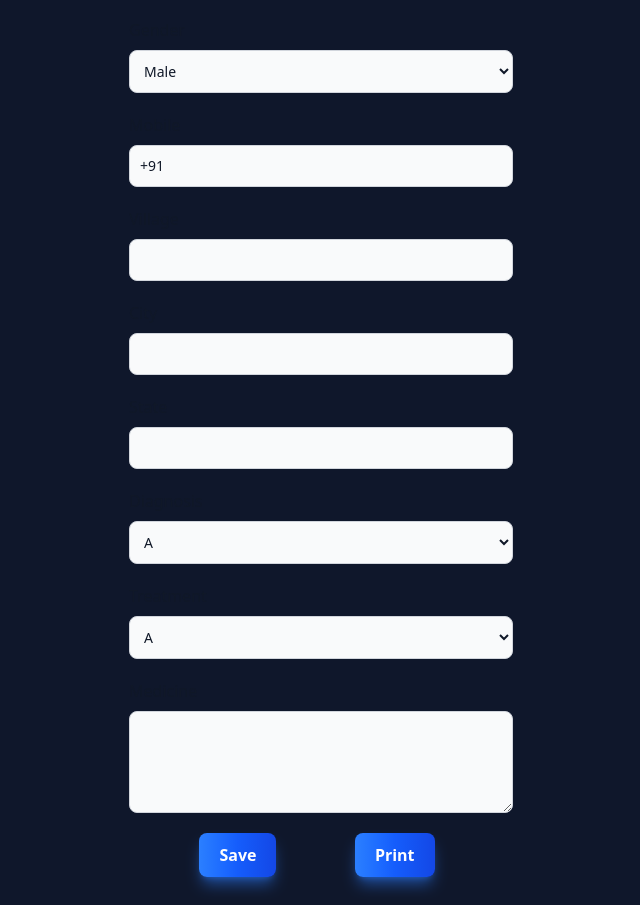
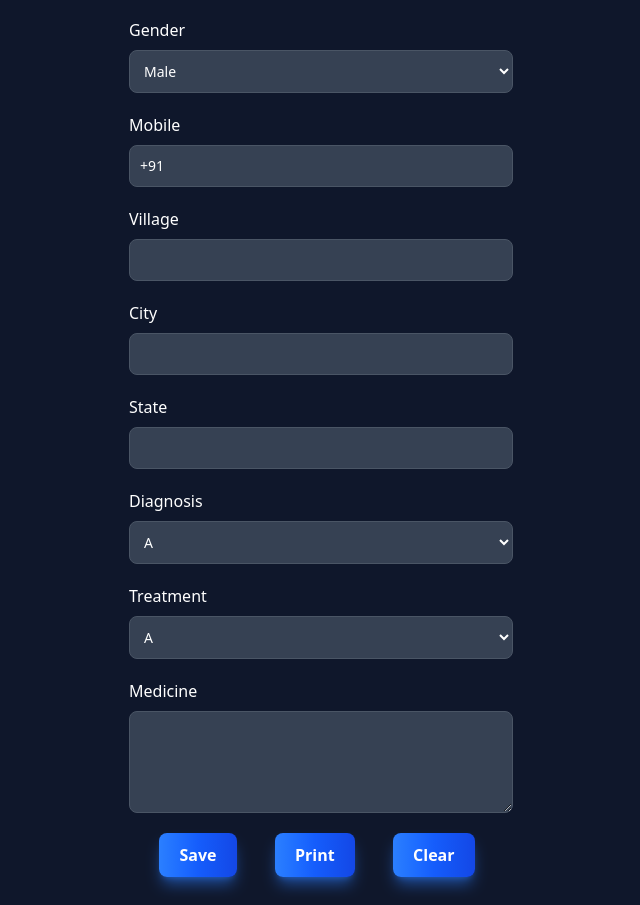
Before and after one commit to kapvm4444/form-to-pdf, a React (Create React App) app: page / in a window 1280 px wide. Shown: the part 294-1199 px from the top of the page, without its empty margins (319-959 px from the left). Built offline with nearby package versions, Linux system fonts and the light colour scheme.

Commit message:
fixed dark mode

```diff
--- a/src/components/Dropdown.js
+++ b/src/components/Dropdown.js
@@ -1,15 +1,23 @@
-import React from 'react';
+import React from "react";
 
-export default function Dropdown({value, onChange, options, children}) {
+export default function Dropdown({ value, onChange, options, children }) {
   return (
     <>
       <div className="mb-5">
-                <label htmlFor="gender" className="block mb-2 text-gray-900 dark:text-white">
-                    {children}</label>
-                <select id="gender" value={value} onChange={onChange}
-                        className="bg-gray-50 border border-gray-300 text-gray-900 text-sm rounded-lg focus:ring-blue-500 focus:border-blue-500 block w-full p-2.5 dark:bg-gray-700 dark:border-gray-600 dark:placeholder-gray-400 dark:text-white dark:focus:ring-blue-500 dark:focus:border-blue-500">
-
-                    {options.map((val, index) => <option value={val} key={index}>{val}</option>)}
+        <label htmlFor="gender" className="block mb-2 text-white">
+          {children}
+        </label>
+        <select
+          id="gender"
+          value={value}
+          onChange={onChange}
+          className="bg-gray-50 border text-sm rounded-lg block w-full p-2.5 bg-gray-700 border-gray-600 placeholder-gray-400 text-white focus:ring-blue-500 focus:border-blue-500"
+        >
+          {options.map((val, index) => (
+            <option value={val} key={index}>
+              {val}
+            </option>
+          ))}
         </select>
       </div>
     </>
--- a/src/components/Form.js
+++ b/src/components/Form.js
@@ -1,87 +1,137 @@
-import React, {useState} from 'react';
+import React, { useState } from "react";
 import TextField from "./TextField";
 import Dropdown from "./Dropdown";
-import {documentize} from "./hooks/documentize";
+import { documentize } from "./hooks/documentize";
 import Button from "./Button";
 
-const genders = ['Male', 'Female', 'Other']
-const diagnosisValues = ['A', 'B', 'C']
-const treatmentValues = ['A', 'B', 'C']
+const genders = ["Male", "Female", "Other"];
+const diagnosisValues = ["A", "B", "C"];
+const treatmentValues = ["A", "B", "C"];
 
 export default function Form() {
+  const [name, setName] = useState("");
+  const [age, setAge] = useState("");
+  const [gender, setGender] = useState("Male");
+  const [mobile, setMobile] = useState("+91 ");
+  const [village, setVillage] = useState("");
+  const [city, setCity] = useState("");
+  const [state, setState] = useState("");
+  const [diagnosis, setDiagnosis] = useState(diagnosisValues[0]);
+  const [treatment, setTreatment] = useState(treatmentValues[0]);
+  const [medicine, setMedicine] = useState("");
 
-    const [name, setName] = useState("")
-    const [age, setAge] = useState("")
-    const [gender, setGender] = useState('Male')
-    const [mobile, setMobile] = useState('+91')
-    const [village, setVillage] = useState('')
-    const [city, setCity] = useState('')
-    const [state, setState] = useState('')
-    const [diagnosis, setDiagnosis] = useState('')
-    const [treatment, setTreatment] = useState('')
-    const [medicine, setMedicine] = useState('')
-
-    function handleSubmit(print){
+  function handleSubmit(print) {
     documentize({
-            name, age, gender, mobile, village, city, state, diagnosis, treatment, medicine
-        })
+      name,
+      age,
+      gender,
+      mobile,
+      village,
+      city,
+      state,
+      diagnosis,
+      treatment,
+      medicine,
+    });
   }
 
+  function handleClear() {
+    setName("");
+    setAge("");
+    setGender("Male");
+    setMobile("+91 ");
+    setVillage("");
+    setCity("");
+    setState("");
+    setDiagnosis("");
+    setTreatment("");
+    setMedicine("");
+  }
 
   return (
-        <form className="max-w-sm mx-auto mt-8" onSubmit={(e => e.preventDefault())}>
-
+    <form
+      className="max-w-sm mx-auto mt-8"
+      onSubmit={(e) => e.preventDefault()}
+    >
       {/*Patient Name Field*/}
-            <TextField placeholder={"i.e. John Doe"} value={name} onChange={el => setName(el.target.value)}>
+      <TextField
+        placeholder={"i.e. John Doe"}
+        value={name}
+        onChange={(el) => setName(el.target.value)}
+      >
         Patient Name
       </TextField>
 
       {/*Age*/}
-            <TextField value={age} onChange={el => setAge(el.target.value)}>
+      <TextField value={age} onChange={(el) => setAge(el.target.value)}>
         Age
       </TextField>
 
       {/*Gender*/}
-            <Dropdown options={genders} value={gender} onChange={el => setGender(el.target.value)}>Gender</Dropdown>
+      <Dropdown
+        options={genders}
+        value={gender}
+        onChange={(el) => setGender(el.target.value)}
+      >
+        Gender
+      </Dropdown>
 
       {/*Mobile*/}
-            <TextField placeholder={"+91 "} value={mobile} onChange={el => setMobile(el.target.value)}>
+      <TextField
+        placeholder={"+91 "}
+        value={mobile}
+        onChange={(el) => setMobile(el.target.value)}
+      >
         Mobile
       </TextField>
 
       {/*Village*/}
-            <TextField value={village} onChange={el => setVillage(el.target.value)}>
+      <TextField value={village} onChange={(el) => setVillage(el.target.value)}>
         Village
       </TextField>
 
       {/*City*/}
-            <TextField value={city} onChange={el => setCity(el.target.value)}>
+      <TextField value={city} onChange={(el) => setCity(el.target.value)}>
         City
       </TextField>
 
       {/*State*/}
-            <TextField value={state} onChange={el => setState(el.target.value)}>
+      <TextField value={state} onChange={(el) => setState(el.target.value)}>
         State
       </TextField>
 
       {/*Diagnosis*/}
-            <Dropdown options={diagnosisValues} value={diagnosis}
-                      onChange={el => setDiagnosis(el.target.value)}>Diagnosis</Dropdown>
+      <Dropdown
+        options={diagnosisValues}
+        value={diagnosis}
+        onChange={(el) => setDiagnosis(el.target.value)}
+      >
+        Diagnosis
+      </Dropdown>
 
       {/*Treatment*/}
-            <Dropdown options={treatmentValues} value={treatment}
-                      onChange={el => setTreatment(el.target.value)}>Treatment</Dropdown>
+      <Dropdown
+        options={treatmentValues}
+        value={treatment}
+        onChange={(el) => setTreatment(el.target.value)}
+      >
+        Treatment
+      </Dropdown>
 
       {/*Medicine*/}
-            <TextField type='textarea' value={medicine} onChange={el => setMedicine(el.target.value)}>
+      <TextField
+        type="textarea"
+        value={medicine}
+        onChange={(el) => setMedicine(el.target.value)}
+      >
         Medicine
       </TextField>
 
-            <div className='flex justify-evenly'>
+      <div className="flex justify-evenly">
         <Button onClick={() => handleSubmit()}>Save</Button>
         <Button onClick={() => handleSubmit(true)}>Print</Button>
+        <Button onClick={() => handleClear()}>Clear</Button>
       </div>
-
     </form>
   );
 }
--- a/src/components/TextField.js
+++ b/src/components/TextField.js
@@ -1,21 +1,36 @@
-import React from 'react';
+import React from "react";
 
-export default function TextField({children, placeholder, type = 'text', value, onChange}) {
+export default function TextField({
+  children,
+  placeholder,
+  type = "text",
+  value,
+  onChange,
+}) {
   return (
     <>
       <div className="mb-5">
-                <label className="block mb-2  text-gray-900 dark:text-white">
-                    {children}
-                </label>
-                {type === 'textarea' ?
-                    <textarea id="message" rows="4" placeholder={placeholder} value={value} onChange={onChange}
-                              className="block p-2.5 w-full text-sm text-gray-900 bg-gray-50 rounded-lg border border-gray-300 focus:ring-blue-500 focus:border-blue-500 dark:bg-gray-700 dark:border-gray-600 dark:placeholder-gray-400 dark:text-white dark:focus:ring-blue-500 dark:focus:border-blue-500"></textarea>
-                    :
-                    <input type={type} id="name" placeholder={placeholder} value={value} onChange={onChange}
-                                       className="bg-gray-50 border border-gray-300 text-gray-900 text-sm rounded-lg focus:ring-blue-500 focus:border-blue-500 block w-full p-2.5 dark:bg-gray-700 dark:border-gray-600 dark:placeholder-gray-400 dark:text-white dark:focus:ring-blue-500 dark:focus:border-blue-500"
-                                       required/>
-                }
-
+        <label className="block mb-2 text-white">{children}</label>
+        {type === "textarea" ? (
+          <textarea
+            id="message"
+            rows="4"
+            placeholder={placeholder}
+            value={value}
+            onChange={onChange}
+            className="block p-2.5 w-full text-sm rounded-lg border bg-gray-700 border-gray-600 placeholder-gray-400 text-white focus:ring-blue-500 focus:border-blue-500"
+          ></textarea>
+        ) : (
+          <input
+            type={type}
+            id="name"
+            placeholder={placeholder}
+            value={value}
+            onChange={onChange}
+            className="border text-sm rounded-lg focus:ring-blue-500 focus:border-blue-500 block w-full p-2.5 bg-gray-700 border-gray-600 placeholder-gray-400 text-white"
+            required
+          />
+        )}
       </div>
     </>
   );
```
Lines whose indentation alone changed are shown as unchanged.
